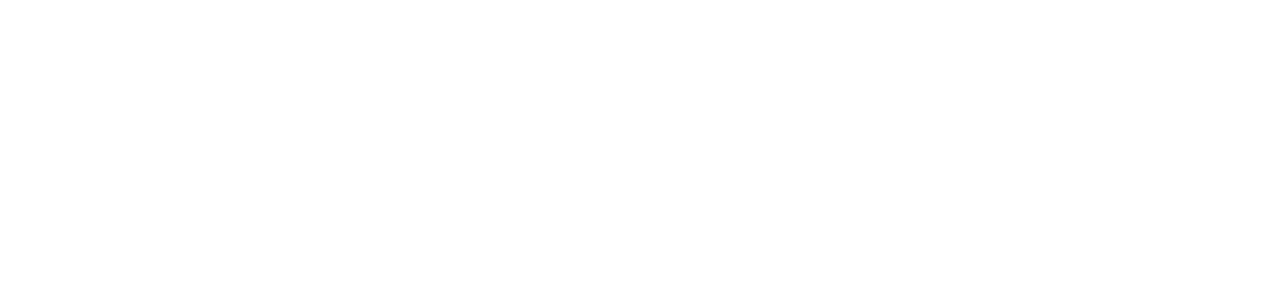
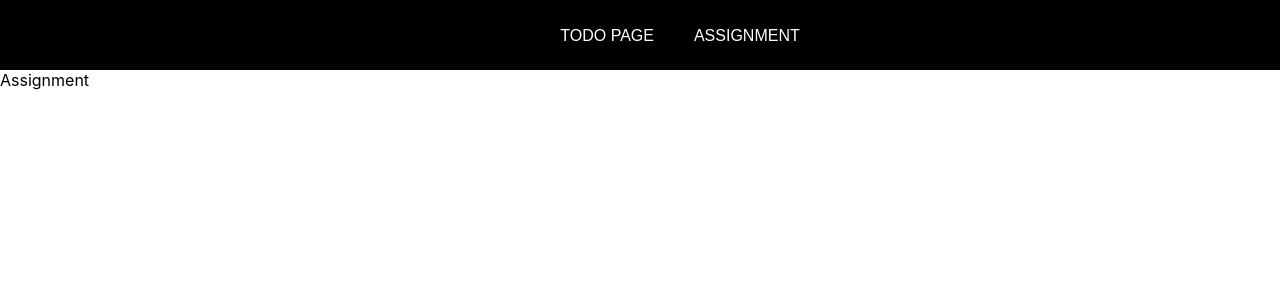
Before and after one commit to Ivan-dp/x-technology-todo, a React (Create React App) app: page /assignment in a window 1280 px wide. Shown: the top 300 px of the page. Built offline with nearby package versions, Linux system fonts and the light colour scheme.

Commit message:
Basic layout

```diff
--- a/package.json
+++ b/package.json
@@ -8,6 +8,7 @@
     "@testing-library/user-event": "^13.5.0",
     "react": "^18.2.0",
     "react-dom": "^18.2.0",
+    "react-router-dom": "^6.4.1",
     "react-scripts": "5.0.1",
     "web-vitals": "^2.1.4"
   },
--- a/src/App.js
+++ b/src/App.js
@@ -1,7 +1,13 @@
 import "./App.scss";
+import { Header, MyRoutes } from "./components";
 
 function App() {
-  return <div className="App"></div>;
+  return (
+    <div className="App">
+      <Header />
+      <MyRoutes />
+    </div>
+  );
 }
 
 export default App;
--- /dev/null
+++ b/src/components/Header/Header.jsx
@@ -0,0 +1,28 @@
+import "./Header.scss";
+import React from "react";
+import { Link } from "react-router-dom";
+
+const Header = () => {
+  return (
+    <header className="header">
+      <div className="container">
+        <nav className="header__nav">
+          <ul>
+            <li>
+              <Link className="header__nav-link" to="/todo-page">
+                Todo Page
+              </Link>
+            </li>
+            <li>
+              <Link className="header__nav-link" to="/assignment">
+                Assignment
+              </Link>
+            </li>
+          </ul>
+        </nav>
+      </div>
+    </header>
+  );
+};
+
+export { Header };
--- /dev/null
+++ b/src/components/Header/Header.scss
@@ -0,0 +1,24 @@
+.header {
+  width: 100%;
+  height: 70px;
+  background-color: black;
+  display: flex;
+  justify-content: center;
+  align-items: center;
+  &__nav {
+    width: 100%;
+    ul {
+      display: flex;
+      justify-content: space-between;
+      align-items: center;
+      list-style-type: none;
+      width: 100%;
+    }
+  }
+  &__nav-link {
+    text-decoration: none;
+    color: white;
+    font-family: sans-serif;
+    text-transform: uppercase;
+  }
+}
--- /dev/null
+++ b/src/components/MyRoutes/MyRoutes.jsx
@@ -0,0 +1,19 @@
+import "./MyRoutes.scss";
+import React from "react";
+import { Route, Routes } from "react-router-dom";
+import { TodoPage, Assignment } from "../../pages";
+
+const MyRoutes = () => {
+  return (
+    <div className="MyRoutes">
+      <div className="container">
+        <Routes>
+          <Route path="/todo-page" element={<TodoPage />} />
+          <Route path="/assignment" element={<Assignment />} />
+        </Routes>
+      </div>
+    </div>
+  );
+};
+
+export { MyRoutes };
--- /dev/null
+++ b/src/components/MyRoutes/MyRoutes.scss
@@ -0,0 +1,8 @@
+.MyRoutes {
+  display: flex;
+  justify-content: space-between;
+  flex-direction: row;
+  align-items: center;
+  width: 100%;
+  height: auto;
+}
--- /dev/null
+++ b/src/components/index.js
@@ -0,0 +1,5 @@
+import { Header } from "./Header/Header";
+import { MyRoutes } from "./MyRoutes/MyRoutes";
+
+export { Header };
+export { MyRoutes };
--- a/src/index.js
+++ b/src/index.js
@@ -2,10 +2,13 @@
 import ReactDOM from "react-dom/client";
 import "./index.scss";
 import App from "./App";
+import { BrowserRouter } from "react-router-dom";
 
 const root = ReactDOM.createRoot(document.getElementById("root"));
 root.render(
-  <React.StrictMode>
-    <App />
-  </React.StrictMode>
+  <BrowserRouter>
+    <React.StrictMode>
+      <App />
+    </React.StrictMode>
+  </BrowserRouter>
 );
--- /dev/null
+++ b/src/pages/Assignment/Assignment.jsx
@@ -0,0 +1,7 @@
+import React from "react";
+
+const Assignment = () => {
+  return <div className="Assignment">Assignment</div>;
+};
+
+export { Assignment };
--- /dev/null
+++ b/src/pages/TodoPage/TodoPage.jsx
@@ -0,0 +1,7 @@
+import React from "react";
+
+const TodoPage = () => {
+  return <div className="TodoPage">Todo Page</div>;
+};
+
+export { TodoPage };
--- /dev/null
+++ b/src/pages/index.js
@@ -0,0 +1,5 @@
+import { TodoPage } from "./TodoPage/TodoPage";
+import { Assignment } from "./Assignment/Assignment";
+
+export { TodoPage };
+export { Assignment };
```
Also changed, not shown: 1 other file (tests, documents, lock files or other folders).
